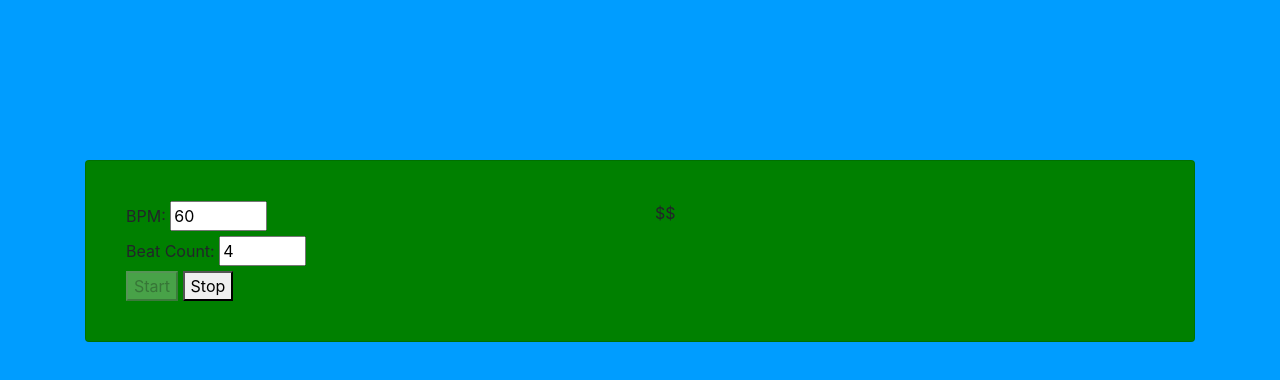
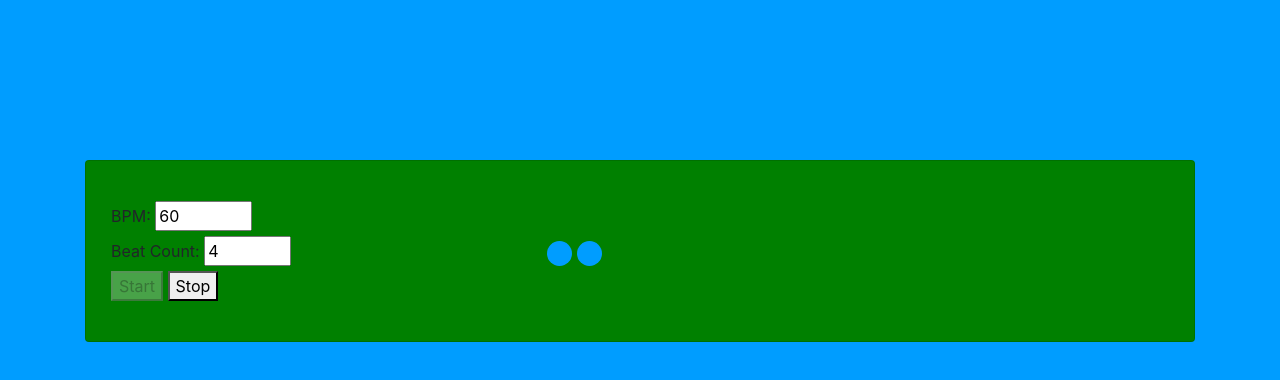
Before and after one commit to CodeJonesW/MetronomeApp, a website: page index.html in a window 1280 px wide. Both pictures are taken after a click on the button "Start". Drawn offline with nearby package versions, Linux system fonts and the light colour scheme.

Commit message:
new circles to represent tap

```diff
--- a/index.html
+++ b/index.html
@@ -17,7 +17,7 @@
             <div class="col">
                 <div id="cardId" class="card">
                     <div class="row ">
-                        <form class="col">
+                        <form class="col-m5">
                             <label>BPM:</label>
                             <input id="bpmInput" type="number" value="60" min="40" max="250"></br>
                             <label>Beat Count:</label>
@@ -26,7 +26,7 @@
                             <button id="stopButton">Stop</button>
                         </form>
 
-                        <div class="col" id="beatIconDiv">
+                        <div class="col-m7" id="beatIconDiv">
                             <p id="beatIconElement"></p>
                         </div>
                     </div>
--- a/metronome.js
+++ b/metronome.js
@@ -42,10 +42,10 @@ startButton.addEventListener("click", function (event) {
 
         // conditional icon rendering based on the beatCount option
         if (iconCount <= metronomeOptions.beatCount) {
-            let image = "$"
+            let image = ` <span class="dot"></span>`
             iconElement.innerHTML = image.repeat(iconCount)
         } else {
-            iconElement.innerHTML = "$"
+            iconElement.innerHTML = `<span class="dot"></span>`
             iconCount = 1
         }
 
--- a/style.css
+++ b/style.css
@@ -6,4 +6,20 @@
 #containerId{
     margin-top: 20vh;
 }
-body {background-color: rgb(0, 157, 255) !important;}
+body {
+    background-color: rgb(0, 157, 255) !important;
+}
+
+.dot {
+    height: 25px;
+    width: 25px;
+    background-color: rgb(0, 157, 255);
+    border-radius: 50%;
+    display: inline-block;
+  }
+
+
+  #beatIconDiv {
+      margin-top: 5vh;
+      margin-left: 20vw;
+  }
```
